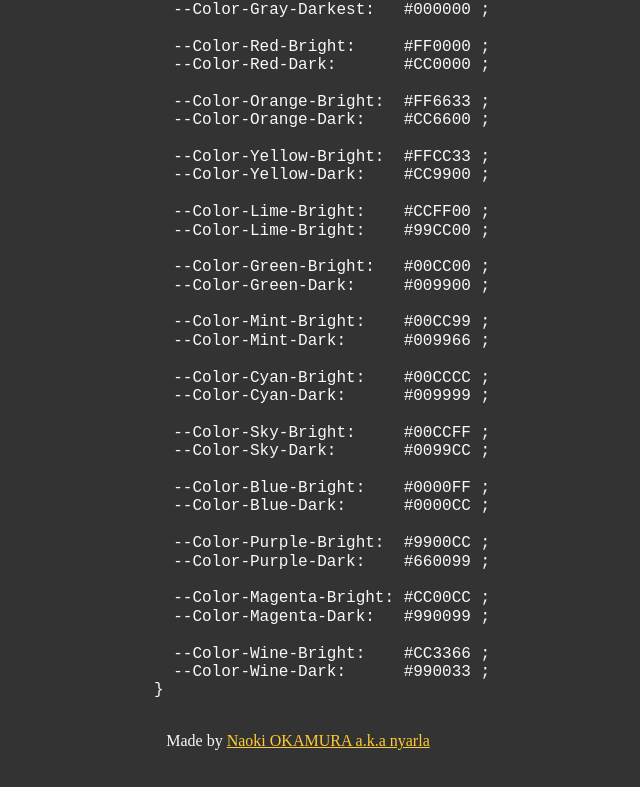
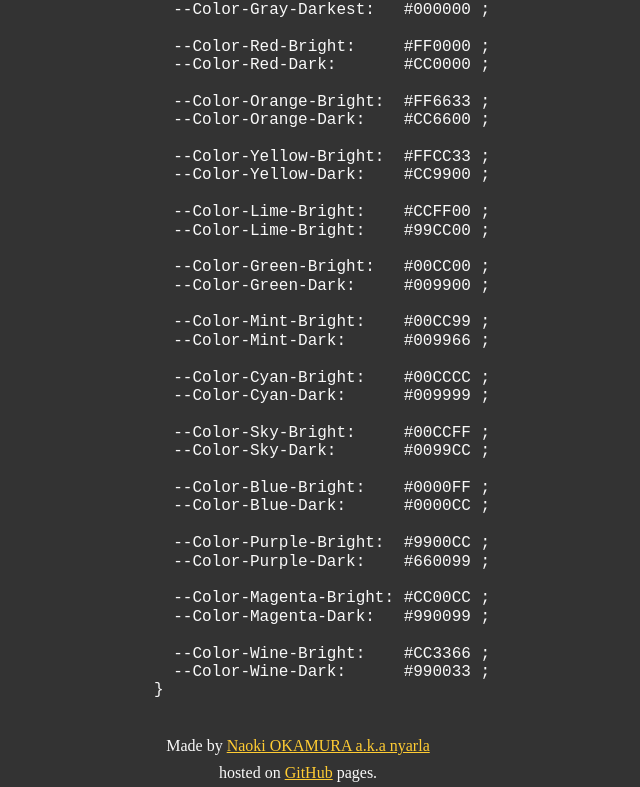
Before and after one commit to nyarla/color.kalaclista.com, a plain HTML site: page index.html in a window 1280 px wide. Shown: the part 1873-2660 px from the top of the page, without its empty margins (342-982 px from the left). Before the commit the page ends 2623 px from the top, so only its background shows below. Drawn offline with Linux system fonts and the light colour scheme.

Commit message:
improved: added GitHub repo link to footer

```diff
--- a/index.html
+++ b/index.html
@@ -242,6 +242,10 @@
 }
 </pre>
 
-  <p>Made by <a href="https://the.kalaclista.com/">Naoki OKAMURA a.k.a nyarla</a></p>
+  <p>
+    Made by <a href="https://the.kalaclista.com/">Naoki OKAMURA a.k.a nyarla</a>
+    <br>
+    hosted on <a hreF="https://github.com/nyarla/color.kalaclsita.com/">GitHub</a> pages.
+  </p>
   </body>
 </html>
--- a/main.css
+++ b/main.css
@@ -119,4 +119,5 @@ pre {
 
 p:last-child {
   margin: 2em 0 ;
+  line-height: 1.727em ;
 }
```
